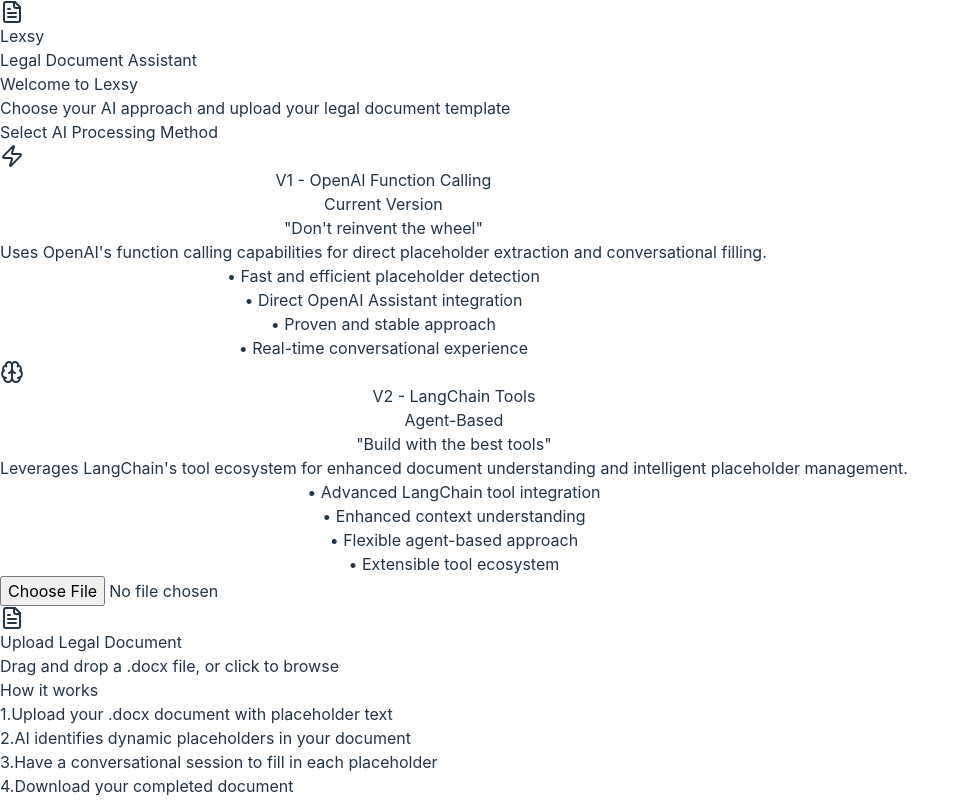
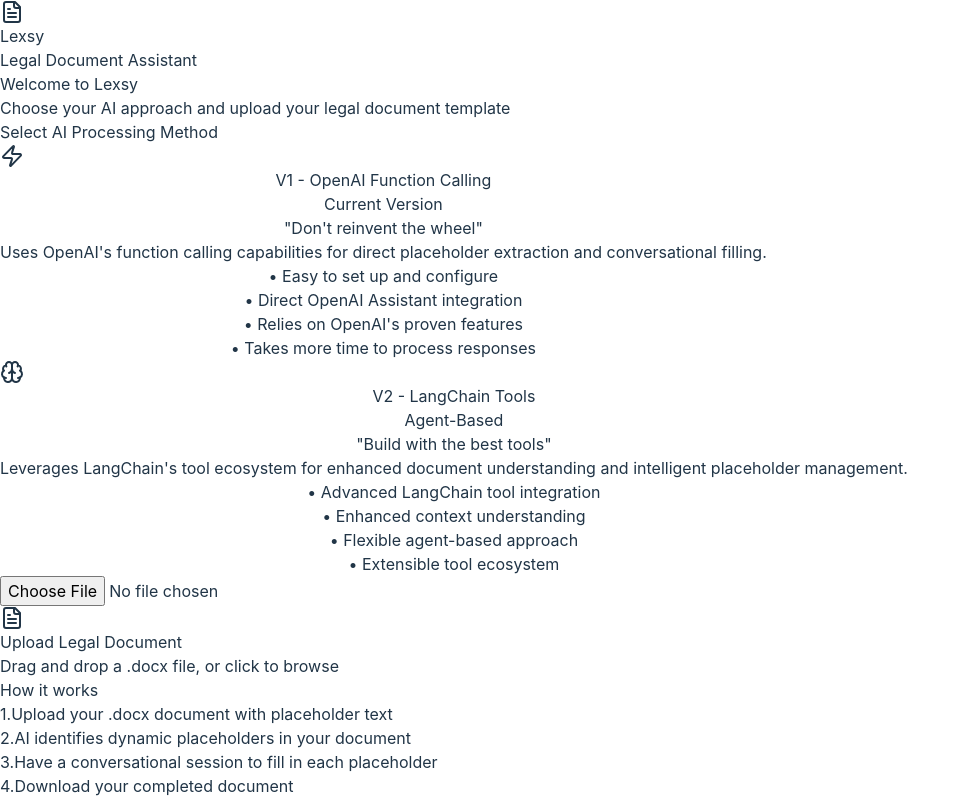
Before and after one commit to vedthemaster/lexsy-frontend, a React (Vite) app: page /upload in a window 1280 px wide. Shown: the whole page, without its empty margins (0-966 px from the left). Built offline with nearby package versions, Linux system fonts and the light colour scheme; no server answers.

Commit message:
update - updated ui text

```diff
--- a/src/pages/UploadPage.tsx
+++ b/src/pages/UploadPage.tsx
@@ -92,10 +92,10 @@
                 Uses OpenAI's function calling capabilities for direct placeholder extraction and conversational filling.
               </p>
               <ul className="text-xs text-slate-600 dark:text-slate-400 space-y-1">
-                <li>• Fast and efficient placeholder detection</li>
+                <li>• Easy to set up and configure</li>
                 <li>• Direct OpenAI Assistant integration</li>
-                <li>• Proven and stable approach</li>
-                <li>• Real-time conversational experience</li>
+                <li>• Relies on OpenAI's proven features</li>
+                <li>• Takes more time to process responses</li>
               </ul>
             </button>
 
```
